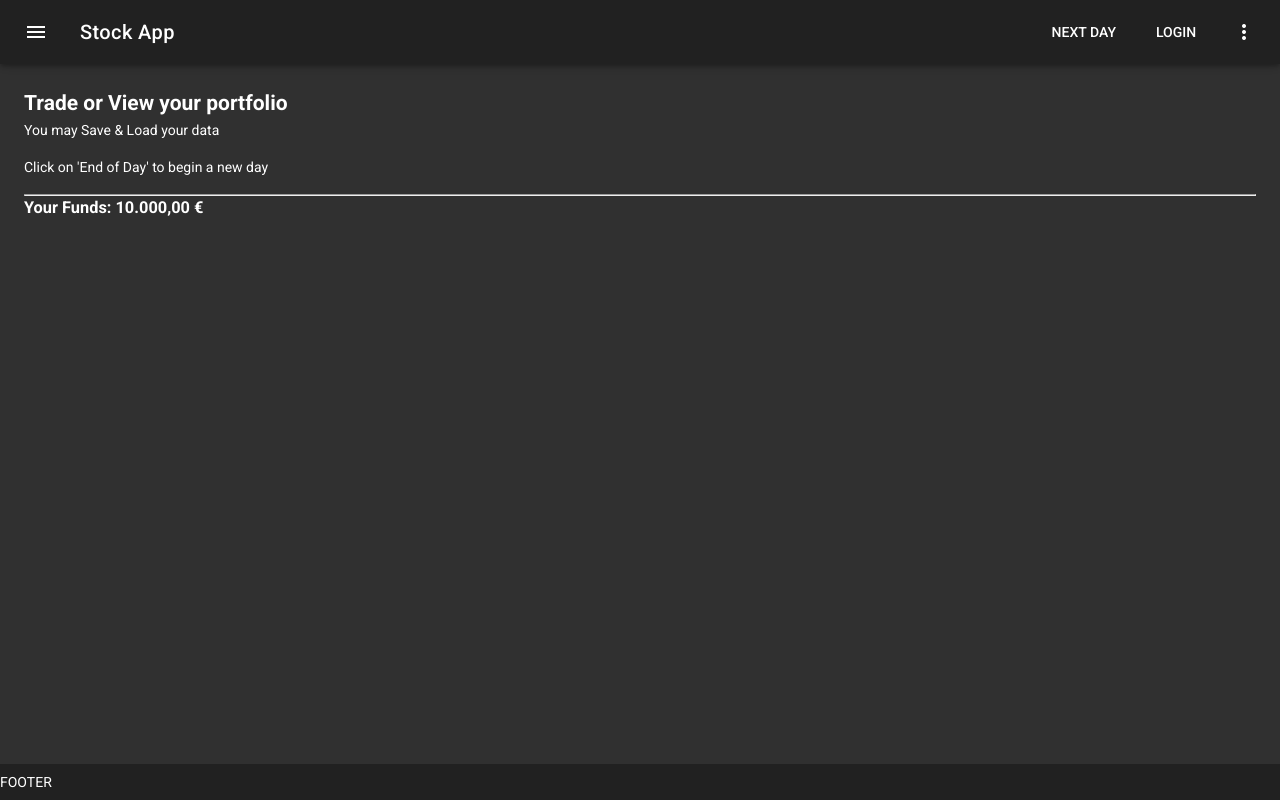
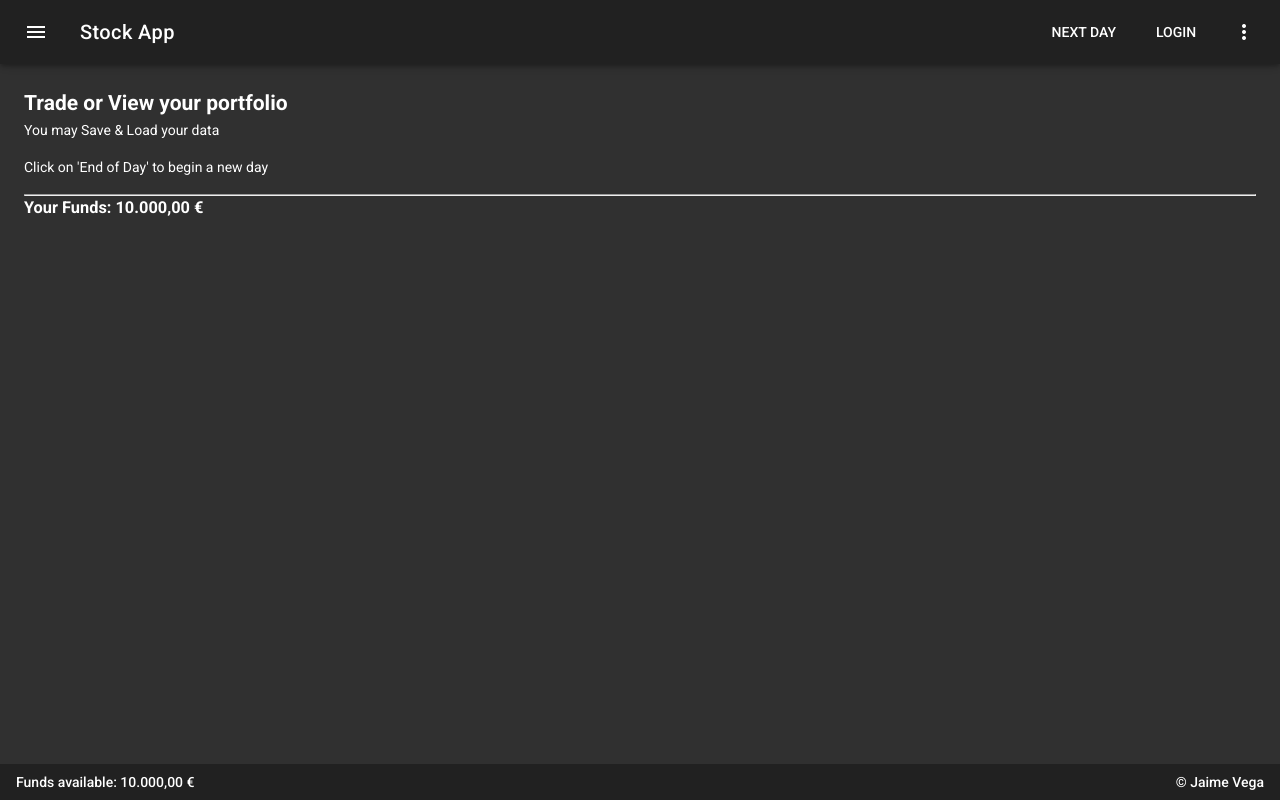
Before and after one commit to jhuesos/vue-trading-app, a Vue app: page / in a window 1280 px wide. Built offline with nearby package versions, Linux system fonts and the light colour scheme.

Commit message:
Added funds available to the footer

```diff
--- a/src/App.vue
+++ b/src/App.vue
@@ -15,7 +15,11 @@
         </v-container>
       </v-content>
 
-      <v-footer app>FOOTER</v-footer>
+      <v-footer app class="pa-3 body-2">
+        <span>Funds available: {{ funds | currency }}</span>
+        <v-spacer></v-spacer>
+        <span>&copy; Jaime Vega</span>
+      </v-footer>
     </v-app>
   </div>
 </template>
@@ -39,6 +43,11 @@ export default {
       this.$store.dispatch(LOAD_PORTFOLIO);
     }
   },
+  computed: {
+    funds() {
+      return this.$store.getters.funds;
+    },
+  },
 };
 </script>
 
@@ -51,4 +60,8 @@ export default {
 .fade-enter-active {
   transition: opacity 1s;
 }
+
+.footer {
+  /* padding: 16px 16px; */
+}
 </style>
```
